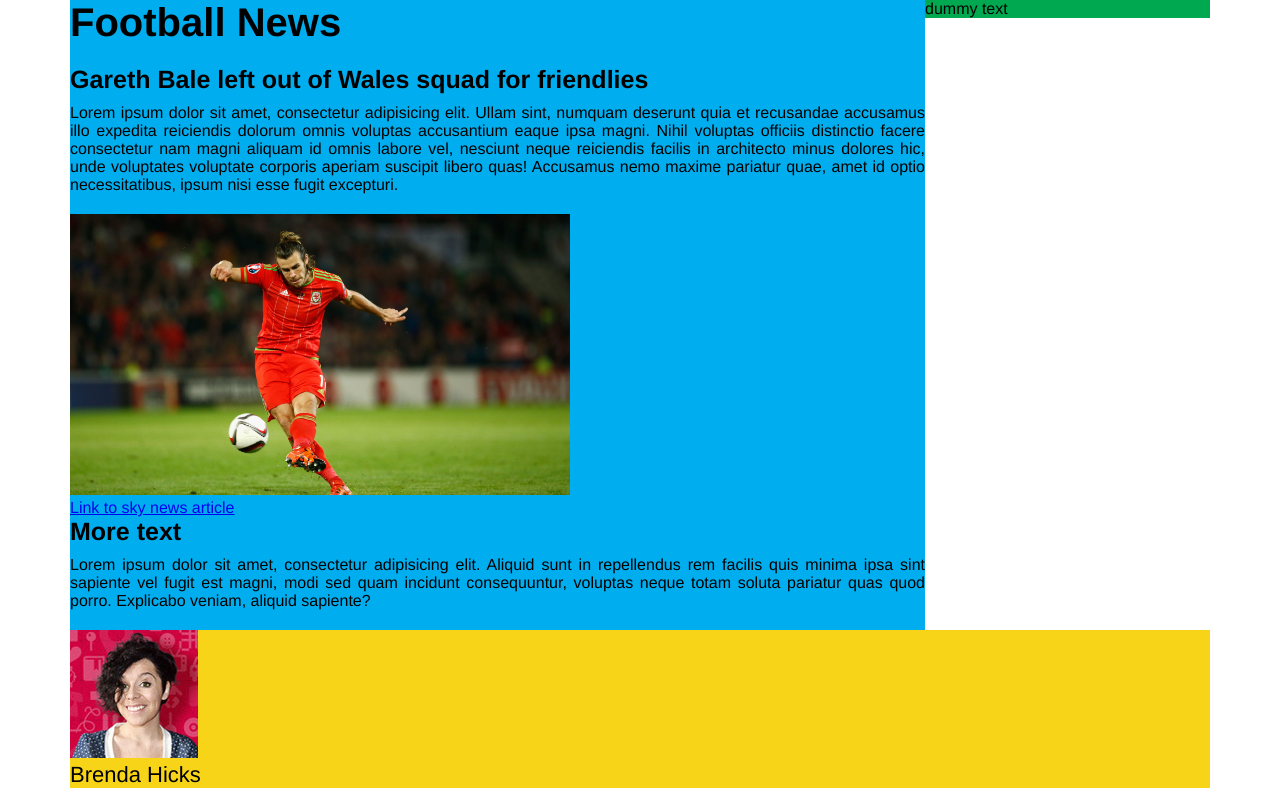
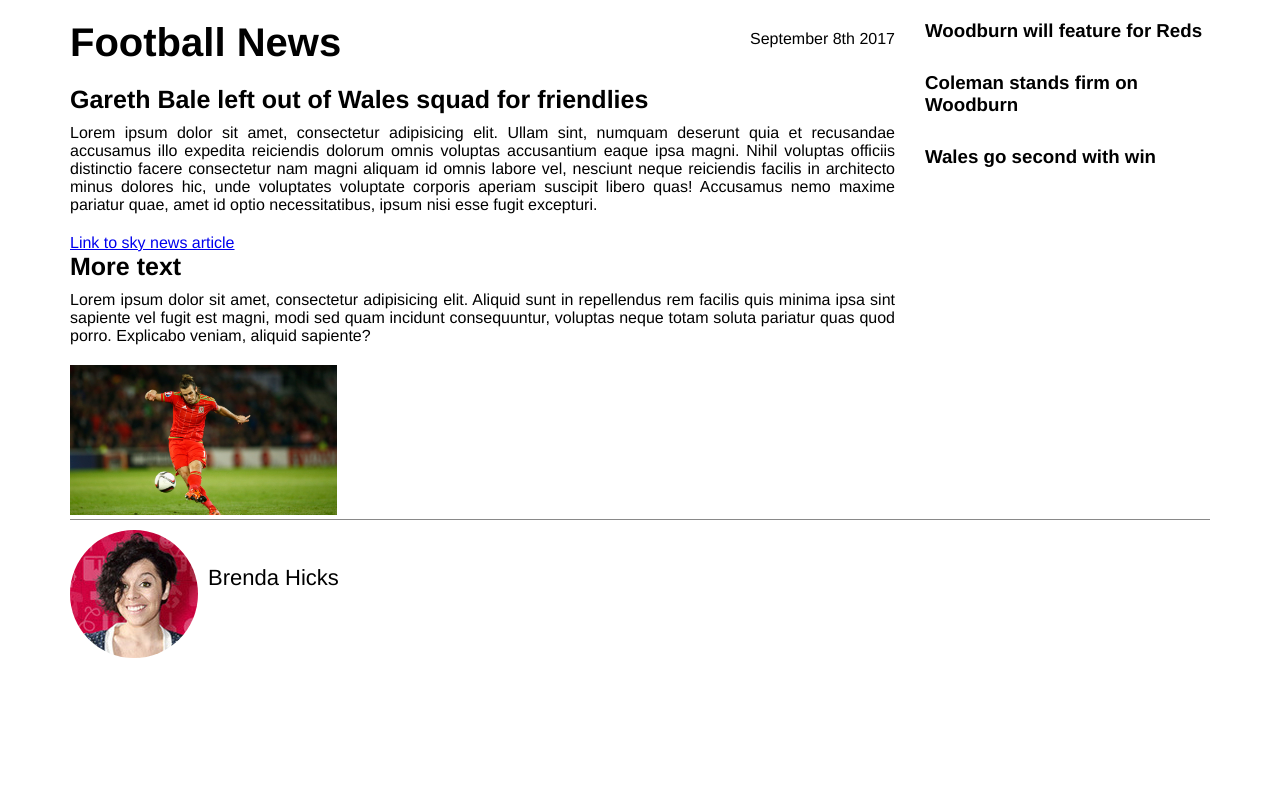
Before and after one commit to dominicdaviesme/fake-blog, a plain HTML site: page index.html in a window 1280 px wide. Drawn offline with Linux system fonts and the light colour scheme.

Commit message:
Added date field and moved main image

```diff
--- a/css/style.css
+++ b/css/style.css
@@ -41,27 +41,56 @@ h2 {
 
 .author-text {
 	font-size: 22px;
+	float: left;
+	margin-top: 35px;
+	margin-left: 10px;
 }
+
 .containter {
 	/*	was 960px in past*/
 	width: 1140px;
-	margin: auto;
+	margin: 20px auto 0 auto;
 }
 
 /*colors from pfizer branding*/
 
 .blog-post {
-	background-color: #00aeef;
 	float: left;
 	width: 75%;
+	padding-right: 30px;
+	position: relative;
 }
 
 .other-post {
-	background-color: #00a950;
 	float: left;
 	width: 25%;
 }
 
 .author-box {
-	background-color: #f7d417;
+	padding-top: 10px;
+	border-top: 1px solid #898989;
 }
+
+.author-box img {
+	border-radius: 50%;
+	float: left;
+}
+
+.other-blog-posts {
+	margin-bottom: 30px;
+}
+
+.blog-post img {
+	height: 150px;
+	/*	maintain aspect ratio*/
+	width: auto;
+}
+
+.date {
+	/*	parent must be relative*/
+	position: absolute;
+	top: 0;
+	right: 0;
+	padding-right: 30px;
+	padding-top: 10px;
+}
--- a/index.html
+++ b/index.html
@@ -9,21 +9,29 @@
 	<div class="containter">
 		<div class="blog-post">
 			<h1>Football News</h1>
+			<p class="date">September 8th 2017</p>
 			<h2>Gareth Bale left out of Wales squad for friendlies</h2>
 			<p class="main-text">Lorem ipsum dolor sit amet, consectetur adipisicing elit. Ullam sint, numquam deserunt quia et recusandae accusamus illo expedita reiciendis dolorum omnis voluptas accusantium eaque ipsa magni. Nihil voluptas officiis distinctio facere consectetur nam magni aliquam id omnis labore vel, nesciunt neque reiciendis facilis in architecto minus dolores hic, unde voluptates voluptate corporis aperiam suscipit libero quas! Accusamus nemo maxime pariatur quae, amet id optio necessitatibus, ipsum nisi esse fugit excepturi.</p>
-			<img src="img/gareth%20bale.jpg" width="500px" alt="Gareth Bale" />
 
-			<br>
 			<a href="http://www.skysports.com/football/news/12018/10209602/gareth-bale-left-out-of-wales-squad-for-friendlies" target="_blank">Link to sky news article</a>
 			<h2>More text</h2>
 			<p class="main-text">Lorem ipsum dolor sit amet, consectetur adipisicing elit. Aliquid sunt in repellendus rem facilis quis minima ipsa sint sapiente vel fugit est magni, modi sed quam incidunt consequuntur, voluptas neque totam soluta pariatur quas quod porro. Explicabo veniam, aliquid sapiente?</p>
+			<img src="img/gareth%20bale.jpg" alt="Gareth Bale" />
+
 		</div>
 		<div class="other-post">
-			dummy text
+			<div class="other-blog-posts">
+				<h3>Woodburn will feature for Reds</h3>
+			</div>
+			<div class="other-blog-posts">
+				<h3>Coleman stands firm on Woodburn</h3>
+			</div>
+			<div class="other-blog-posts">
+				<h3>Wales go second with win</h3>
+			</div>
 		</div>
 
 		<div class="clearfix"></div>
-
 		<div class="author-box">
 			<img src="img/author1.jpg" alt="Brenda Hicks">
 			<p class="author-text">Brenda Hicks</p>
```
